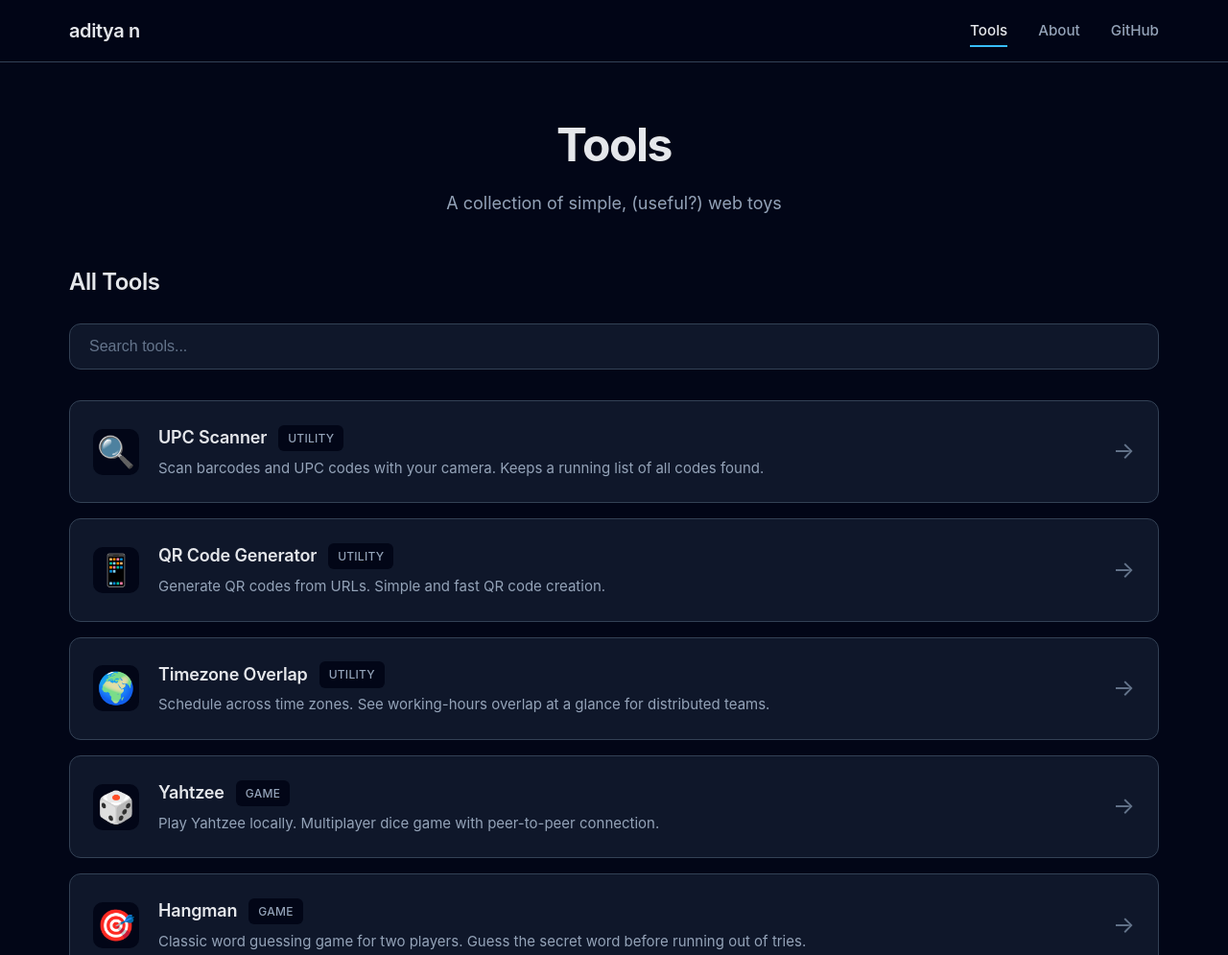
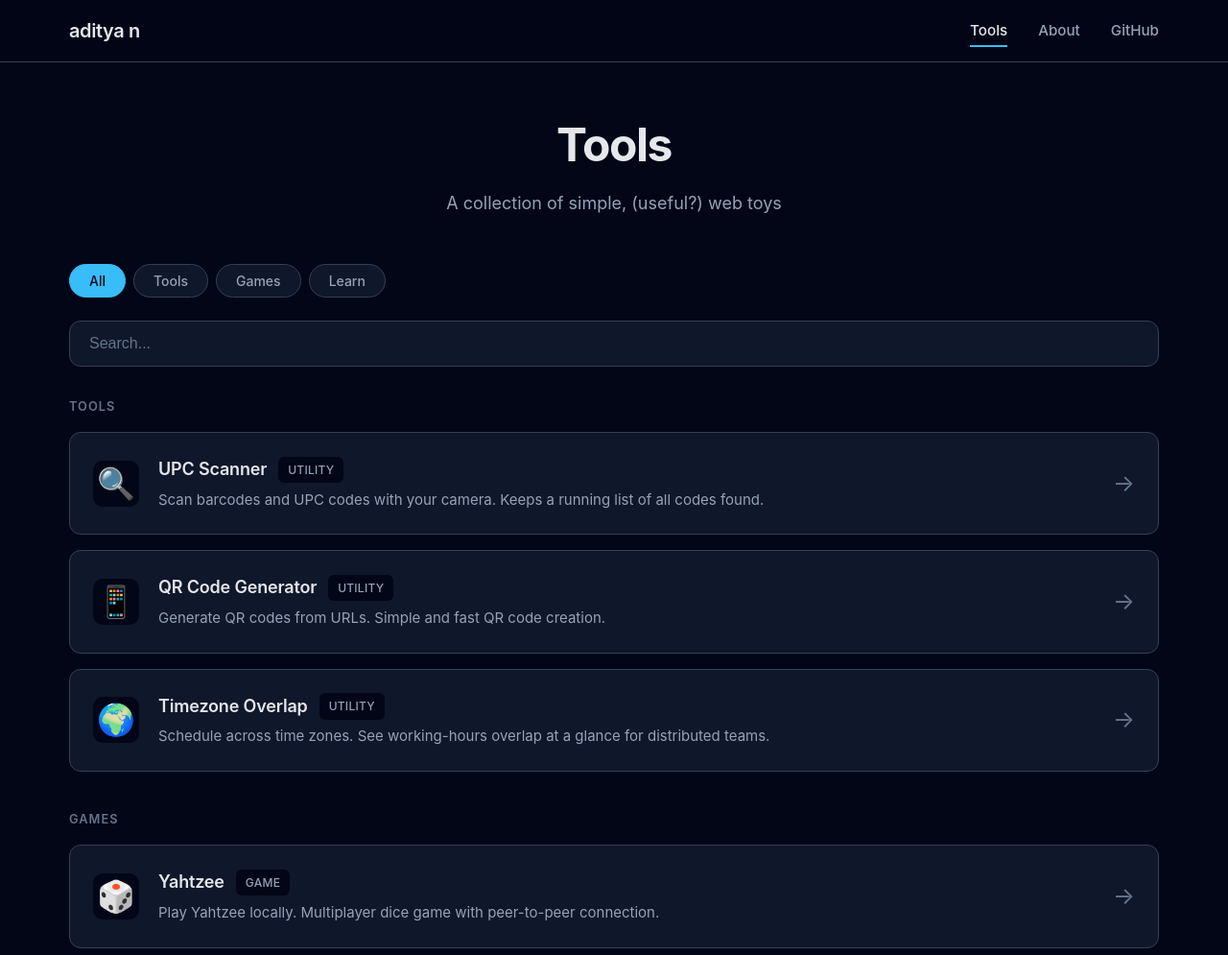
Before and after one commit to adityanatraj/adityanatraj.github.io, a plain HTML site: page index.html in a window 1280 px wide. Shown: the top 995 px of the page at 96% size. Drawn offline with Linux system fonts and the light colour scheme.

Commit message:
reorg it

```diff
--- a/index.html
+++ b/index.html
@@ -368,6 +368,56 @@
 			.tool-row.hidden {
 				display: none;
 			}
+
+			/* Filter Pills */
+			.filter-pills {
+				display: flex;
+				gap: 0.5rem;
+				margin-bottom: 1.5rem;
+				flex-wrap: wrap;
+			}
+
+			.pill {
+				padding: 0.5rem 1.25rem;
+				border: 1px solid var(--border-color);
+				border-radius: 20px;
+				background: var(--bg-secondary);
+				color: var(--text-secondary);
+				font-size: 0.875rem;
+				font-weight: 500;
+				cursor: pointer;
+				transition: var(--transition);
+				font-family: inherit;
+			}
+
+			.pill:hover {
+				border-color: var(--accent-color);
+				color: var(--text-primary);
+			}
+
+			.pill.active {
+				background: var(--accent-color);
+				border-color: var(--accent-color);
+				color: var(--bg-primary);
+			}
+
+			/* Category Sections */
+			.category-section {
+				margin-bottom: 2.5rem;
+			}
+
+			.category-title {
+				font-size: 0.8rem;
+				font-weight: 600;
+				color: var(--text-tertiary);
+				letter-spacing: 0.08em;
+				text-transform: uppercase;
+				margin-bottom: 1rem;
+			}
+
+			.category-section.hidden {
+				display: none;
+			}
 		</style>
 	</head>
 	<body>
@@ -397,22 +447,38 @@
 
 			<main>
 				<div class="section-header">
-					<h2 class="section-title">All Tools</h2>
+					<div class="filter-pills">
+						<button class="pill active" data-filter="all">All</button>
+						<button class="pill" data-filter="tools">Tools</button>
+						<button class="pill" data-filter="games">Games</button>
+						<button class="pill" data-filter="learn">Learn</button>
+					</div>
 					<div class="search-box">
 						<input
 							type="text"
 							id="searchInput"
-							placeholder="Search tools..."
+							placeholder="Search..."
 							autocomplete="off"
 						/>
 					</div>
 				</div>
 
-				<div class="tools-list" id="toolsList"></div>
+				<div class="category-section" data-category="tools">
+					<h2 class="category-title">Tools</h2>
+					<div class="tools-list" id="list-tools"></div>
+				</div>
+				<div class="category-section" data-category="games">
+					<h2 class="category-title">Games</h2>
+					<div class="tools-list" id="list-games"></div>
+				</div>
+				<div class="category-section" data-category="learn">
+					<h2 class="category-title">Learn</h2>
+					<div class="tools-list" id="list-learn"></div>
+				</div>
 
 				<div id="noResults" class="no-results" style="display: none">
 					<div class="no-results-icon">🔍</div>
-					<div class="no-results-text">No tools found matching your search</div>
+					<div class="no-results-text">No results matching your search</div>
 				</div>
 			</main>
 
@@ -424,93 +490,103 @@
 		<script>
 			const tools = [
 				{
-					href: "tools/web/upc_scanner.html",
+					href: "tools/web/tools/upc_scanner.html",
 					icon: "🔍",
 					title: "UPC Scanner",
 					tag: "Utility",
+					category: "tools",
 					description:
 						"Scan barcodes and UPC codes with your camera. Keeps a running list of all codes found.",
 					tags: "utility barcode upc ean scanner camera",
 				},
 				{
-					href: "tools/web/qr_coder.html",
+					href: "tools/web/tools/qr_coder.html",
 					icon: "📱",
 					title: "QR Code Generator",
 					tag: "Utility",
+					category: "tools",
 					description:
 						"Generate QR codes from URLs. Simple and fast QR code creation.",
 					tags: "utility qr code generator url",
 				},
 				{
-					href: "tools/web/timezone_overlap.html",
+					href: "tools/web/tools/timezone_overlap.html",
 					icon: "🌍",
 					title: "Timezone Overlap",
 					tag: "Utility",
+					category: "tools",
 					description:
 						"Schedule across time zones. See working-hours overlap at a glance for distributed teams.",
 					tags: "utility timezone schedule overlap time work remote team",
 				},
 				{
-					href: "tools/web/yahtzee.html",
+					href: "tools/web/games/yahtzee.html",
 					icon: "🎲",
 					title: "Yahtzee",
 					tag: "Game",
+					category: "games",
 					description:
 						"Play Yahtzee locally. Multiplayer dice game with peer-to-peer connection.",
 					tags: "game dice multiplayer yahtzee",
 				},
 				{
-					href: "tools/web/hangman.html",
+					href: "tools/web/games/hangman.html",
 					icon: "🎯",
 					title: "Hangman",
 					tag: "Game",
+					category: "games",
 					description:
 						"Classic word guessing game for two players. Guess the secret word before running out of tries.",
 					tags: "game word puzzle hangman two player offline",
 				},
 				{
-					href: "tools/web/checkers.html",
+					href: "tools/web/games/checkers.html",
 					icon: "♟",
 					title: "Checkers",
 					tag: "Game",
+					category: "games",
 					description:
 						"Classic checkers for two players. Pass-and-play with kings, multi-jumps, and save/restore.",
 					tags: "game checkers draughts board two player offline",
 				},
 				{
-					href: "tools/web/language/vietnamese_conversations.html",
+					href: "tools/web/learn/vietnamese_conversations.html",
 					icon: "🇻🇳",
 					title: "Vietnamese Conversations",
 					tag: "Language",
+					category: "learn",
 					description:
 						"Learn Vietnamese through common conversations. Practice everyday phrases and dialogues.",
 					tags: "language learning vietnamese education",
 				},
 				{
-					href: "tools/web/language/vietnamese_hotel.html",
+					href: "tools/web/learn/vietnamese_hotel.html",
 					icon: "🏨",
 					title: "Vietnamese Hotel Conversations",
 					tag: "Language",
+					category: "learn",
 					description:
 						"Learn hotel-specific Vietnamese phrases. Essential conversations for travelers.",
 					tags: "language learning vietnamese hotel travel education",
 				},
 				{
-					href: "tools/web/language/italian-guide.html",
+					href: "tools/web/learn/italian-guide.html",
 					icon: "🇮🇹",
 					title: "Italian for Travelers",
 					tag: "Language",
+					category: "learn",
 					description:
 						"Essential Italian phrases for travelers. Common expressions to help you get around Italy.",
 					tags: "language learning italian travel education",
 				},
 			];
 
-			const toolsList = document.getElementById("toolsList");
-			const noResults = document.getElementById("noResults");
-			const searchInput = document.getElementById("searchInput");
+			const categories = ["tools", "games", "learn"];
 
-			toolsList.innerHTML = tools
+			categories.forEach((cat) => {
+				const list = document.getElementById(`list-${cat}`);
+				list.innerHTML = tools
+					.filter((t) => t.category === cat)
 					.map(
 						(t) => `
 					<a href="${t.href}" class="tool-row" data-title="${t.title}" data-description="${t.description}" data-tags="${t.tags}">
@@ -526,8 +602,58 @@
 					</a>`,
 					)
 					.join("");
+			});
 
-			const toolRows = toolsList.querySelectorAll(".tool-row");
+			const noResults = document.getElementById("noResults");
+			const searchInput = document.getElementById("searchInput");
+			const pills = document.querySelectorAll(".pill");
+			const categorySections = document.querySelectorAll(".category-section");
+
+			let activeFilter = "all";
+
+			function applyFilter() {
+				const term = searchInput.value.toLowerCase().trim();
+				let anyVisible = false;
+
+				categorySections.forEach((section) => {
+					const catId = section.dataset.category;
+					if (activeFilter !== "all" && activeFilter !== catId) {
+						section.classList.add("hidden");
+						return;
+					}
+
+					const rows = section.querySelectorAll(".tool-row");
+					let count = 0;
+					rows.forEach((row) => {
+						const matches =
+							term === "" ||
+							["title", "description", "tags"].some((k) =>
+								row.dataset[k]?.toLowerCase().includes(term),
+							);
+						row.classList.toggle("hidden", !matches);
+						if (matches) count++;
+					});
+
+					if (count === 0 && term !== "") {
+						section.classList.add("hidden");
+					} else {
+						section.classList.remove("hidden");
+						anyVisible = true;
+					}
+				});
+
+				noResults.style.display =
+					!anyVisible && term !== "" ? "block" : "none";
+			}
+
+			pills.forEach((pill) => {
+				pill.addEventListener("click", () => {
+					pills.forEach((p) => p.classList.remove("active"));
+					pill.classList.add("active");
+					activeFilter = pill.dataset.filter;
+					applyFilter();
+				});
+			});
 
 			function debounce(func, wait) {
 				let timeout;
@@ -537,31 +663,11 @@
 				};
 			}
 
-			function filterTools(searchTerm) {
-				const term = searchTerm.toLowerCase().trim();
-				let visibleCount = 0;
-				toolRows.forEach((row) => {
-					const matches = ["title", "description", "tags"].some((key) =>
-						row.dataset[key]?.toLowerCase().includes(term),
-					);
-					if (matches || term === "") {
-						row.classList.remove("hidden");
-						visibleCount++;
-					} else {
-						row.classList.add("hidden");
-					}
-				});
-				noResults.style.display =
-					visibleCount === 0 && term !== "" ? "block" : "none";
-				toolsList.style.display =
-					visibleCount === 0 && term !== "" ? "none" : "grid";
-			}
-
 			searchInput.addEventListener(
 				"input",
-				debounce((e) => filterTools(e.target.value), 150),
+				debounce(() => applyFilter(), 150),
 			);
-			filterTools("");
+			applyFilter();
 		</script>
 	</body>
 </html>
```
Also changed, not shown: tools/web/games/checkers.html (renamed from tools/web/checkers.html), tools/web/games/hangman.html (renamed from tools/web/hangman.html), tools/web/games/yahtzee.html (renamed from tools/web/yahtzee.html), tools/web/learn/italian-guide.html (renamed from tools/web/language/italian-guide.html), tools/web/learn/vietnamese_conversations.html (renamed from tools/web/language/vietnamese_conversations.html), tools/web/learn/vietnamese_hotel.html (renamed from tools/web/language/vietnamese_hotel.html), tools/web/tools/qr_coder.html (renamed from tools/web/qr_coder.html), tools/web/tools/timezone_overlap.html (renamed from tools/web/timezone_overlap.html), tools/web/tools/upc_scanner.html (renamed from tools/web/upc_scanner.html). Lines whose indentation alone changed are shown as unchanged.
